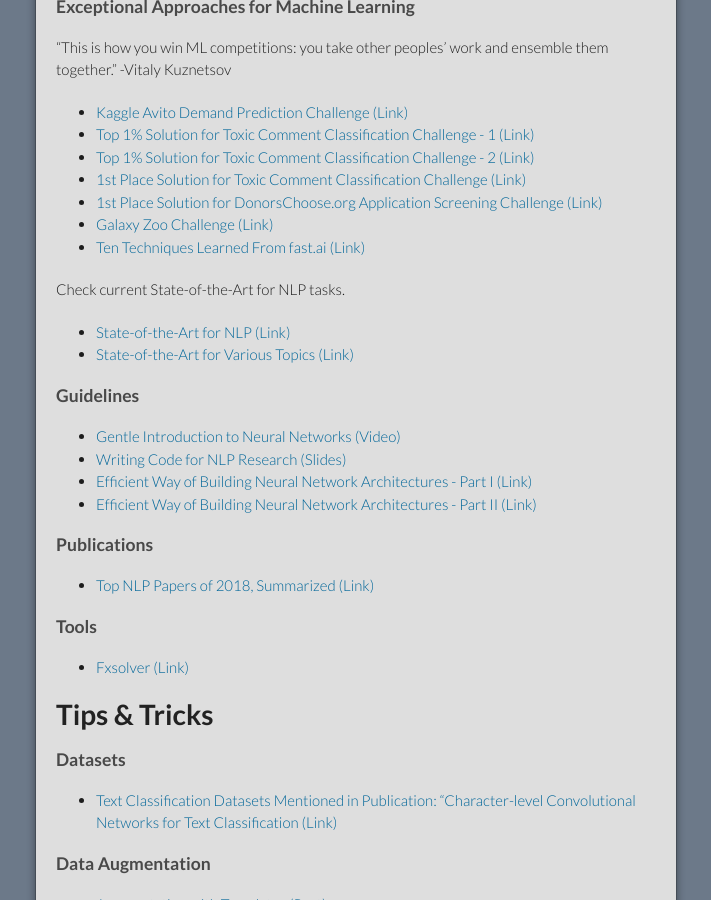
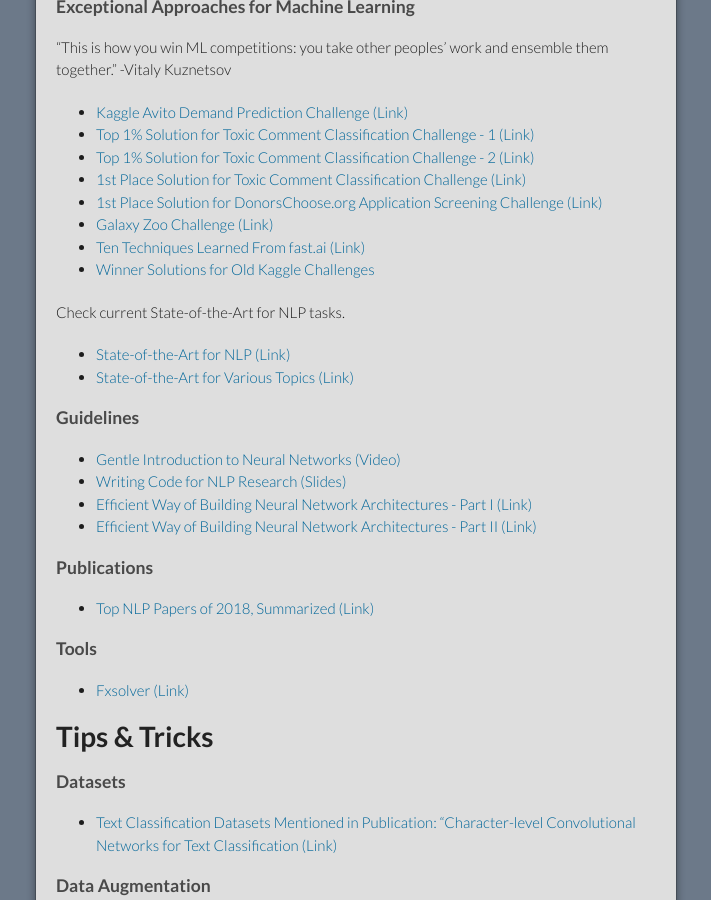
Before and after one commit to burakyldrm/pythoniancultist.github.io, a Jekyll site: the page built from index.md, in a window 1280 px wide and 900 px high, scrolled down 645 px. Shown: the whole window, without its empty margins (284-995 px from the left). Built offline with Jekyll 4.4.1, drawn with Linux system fonts in a browser that asks for light colours; our own code applies the rules of GitHub Pages for plain Markdown files.

Commit message:
kaggle solutions

```diff
--- a/index.md
+++ b/index.md
@@ -30,6 +30,7 @@ layout: default
 *   [1st Place Solution for DonorsChoose.org Application Screening Challenge (Link) ](https://www.kaggle.com/shadowwarrior/1st-place-solution)
 *   [Galaxy Zoo Challenge (Link)](http://benanne.github.io/2014/04/05/galaxy-zoo.html)
 *   [Ten Techniques Learned From fast.ai (Link)](https://blog.floydhub.com/ten-techniques-from-fast-ai/)
+*   [Winner Solutions for Old Kaggle Challenges](https://ndres.me/kaggle-past-solutions/)
 
 Check current State-of-the-Art for NLP tasks.
 *   [State-of-the-Art for NLP (Link)](http://nlpprogress.com/)
```
